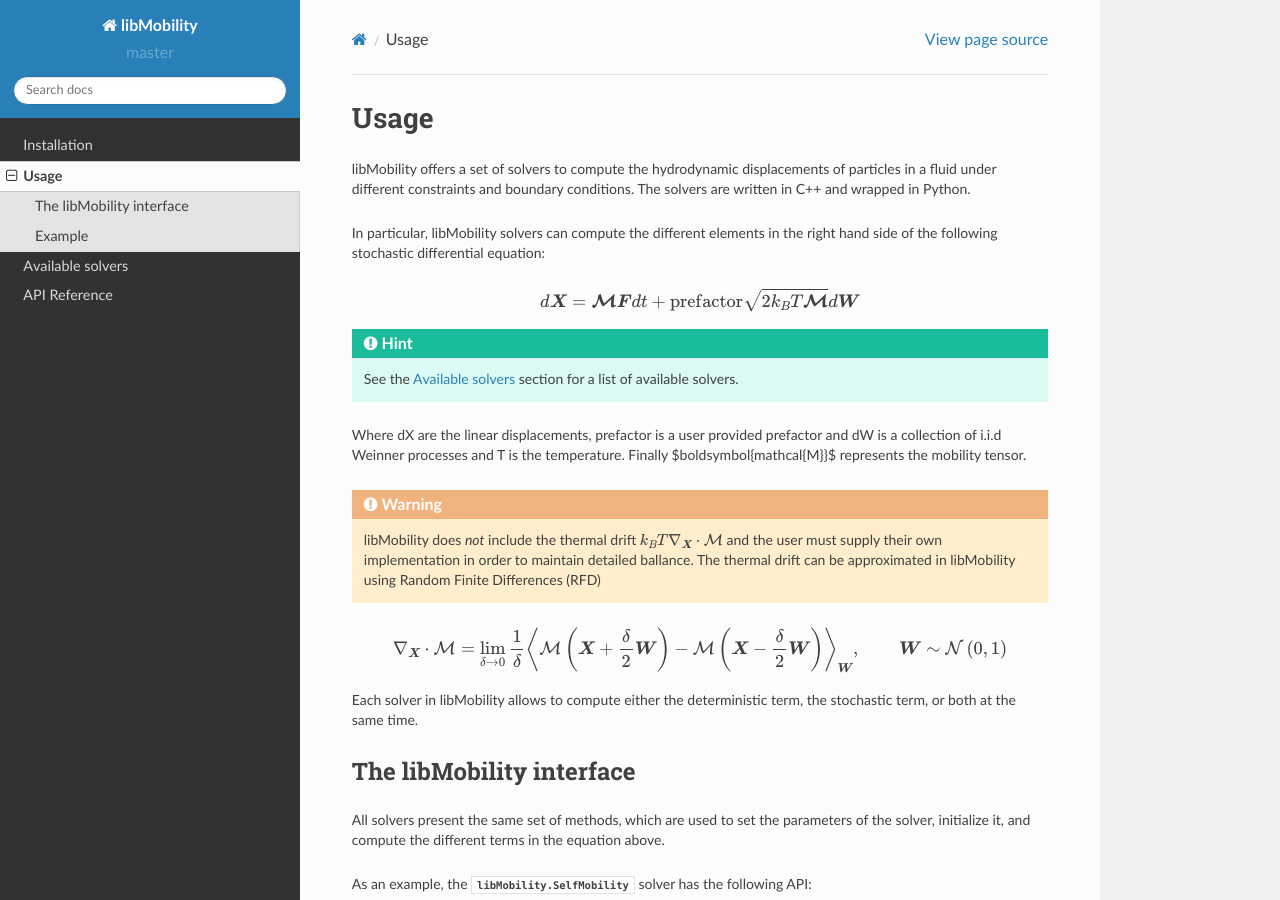
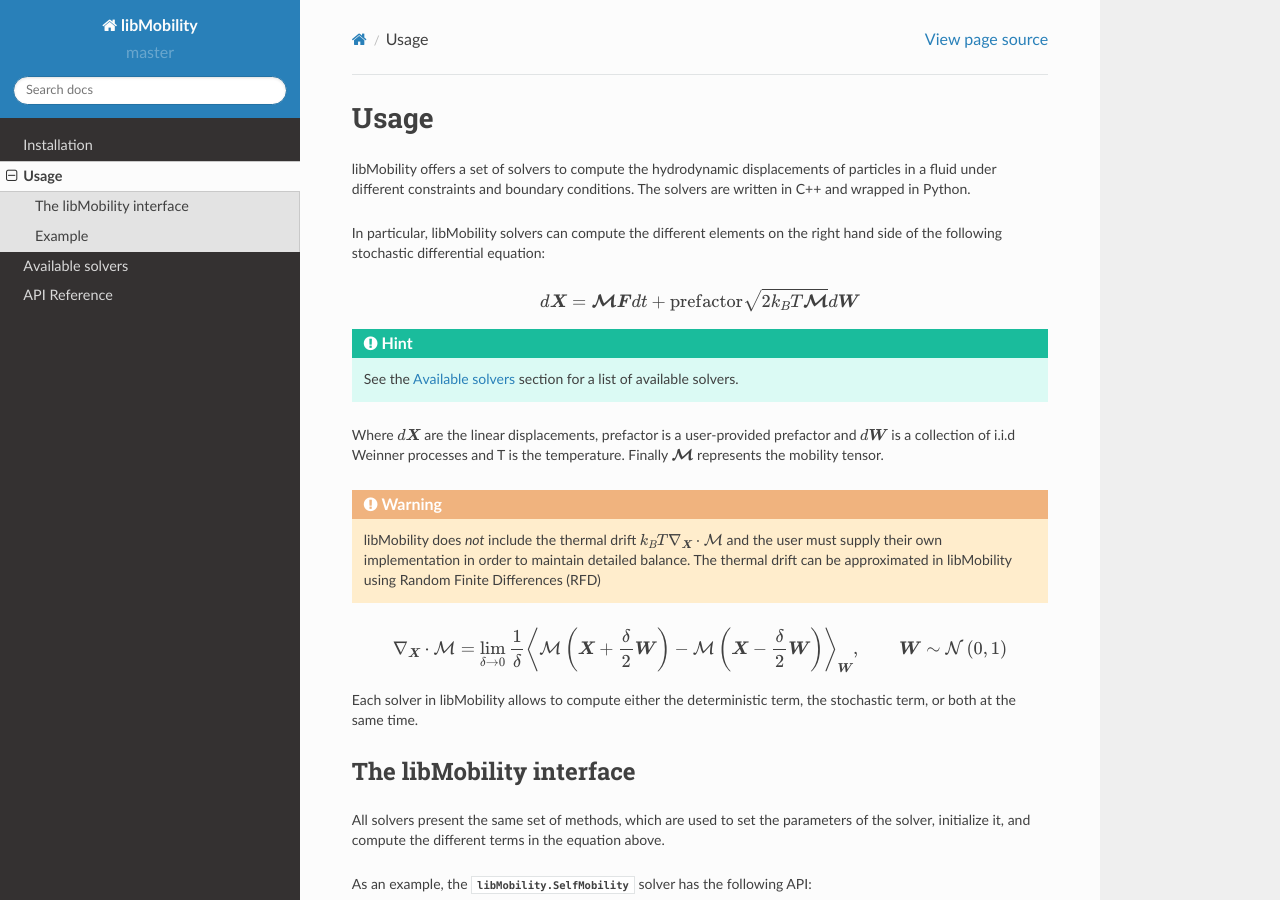
Before and after one commit to stochasticHydroTools/libMobility, a Sphinx documentation site: the page built from docs/source/usage.rst, in a window 1280 px wide and 900 px high. Built offline with Sphinx 7.4.7 and the Read the Docs theme 2.0.0, drawn with Linux system fonts in a browser that asks for light colours.

Commit message:
Update usage.rst

```diff
--- a/docs/source/usage.rst
+++ b/docs/source/usage.rst
@@ -3,7 +3,7 @@ Usage
 
 libMobility offers a set of solvers to compute the hydrodynamic displacements of particles in a fluid under different constraints and boundary conditions. The solvers are written in C++ and wrapped in Python.
 
-In particular, libMobility solvers can compute the different elements in the right hand side of the following stochastic differential equation:
+In particular, libMobility solvers can compute the different elements on the right hand side of the following stochastic differential equation:
 
 .. math::
 
@@ -11,9 +11,9 @@ In particular, libMobility solvers can compute the different elements in the rig
 
 .. hint:: See the :ref:`solvers` section for a list of available solvers.
 
-Where dX are the linear displacements, prefactor is a user provided prefactor and dW is a collection of i.i.d Weinner processes and T is the temperature. Finally $\boldsymbol{\mathcal{M}}$ represents the mobility tensor.
+Where :math:`d\boldsymbol{X}` are the linear displacements, prefactor is a user-provided prefactor and :math:`d\boldsymbol{W}` is a collection of i.i.d Weinner processes and T is the temperature. Finally :math:`\boldsymbol{\mathcal{M}}` represents the mobility tensor.
 
-.. warning:: libMobility does *not* include the thermal drift :math:`k_B T \nabla_{\boldsymbol{X}} \cdot \mathcal{M}` and the user must supply their own implementation in order to maintain detailed ballance. The thermal drift can be approximated in libMobility using Random Finite Differences (RFD)
+.. warning:: libMobility does *not* include the thermal drift :math:`k_B T \nabla_{\boldsymbol{X}} \cdot \mathcal{M}` and the user must supply their own implementation in order to maintain detailed balance. The thermal drift can be approximated in libMobility using Random Finite Differences (RFD)
 
 .. math::
 
```
